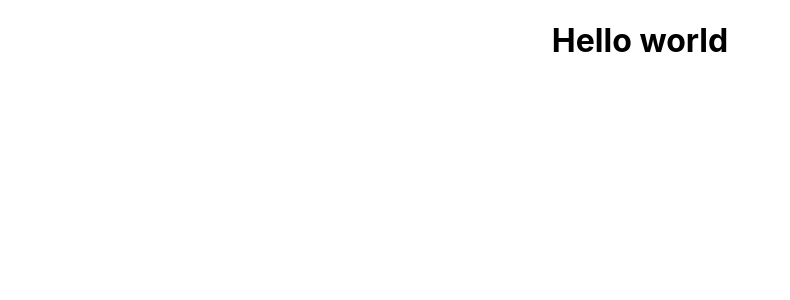
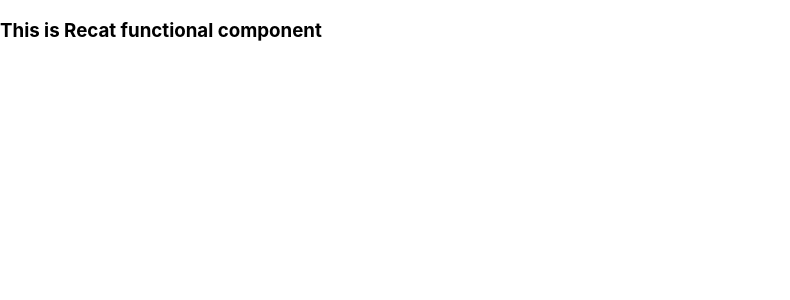
Before and after one commit to rameshbanakar/react_youtube_course_1, a React (Create React App) app: page / in a window 1280 px wide. Shown: the top 300 px of the page, without its empty margins (0-790 px from the left). Built offline with nearby package versions, Linux system fonts and the light colour scheme.

Commit message:
functional componet

```diff
--- a/src/App.js
+++ b/src/App.js
@@ -1,9 +1,10 @@
 import React from 'react'
 import "./App.css"
+import FuncComp from './Components/FuncComp'
 const App = () => {
   return (
     <div>
-      <h1 className='App'>Hello world</h1>
+     <FuncComp/>
     </div>
   )
 }
--- /dev/null
+++ b/src/Components/FuncComp.js
@@ -0,0 +1,11 @@
+import React from 'react'
+
+function FuncComp() {
+  return (
+    <div>
+        <h3>This is Recat functional component</h3>
+    </div>
+  )
+}
+
+export default FuncComp
```
